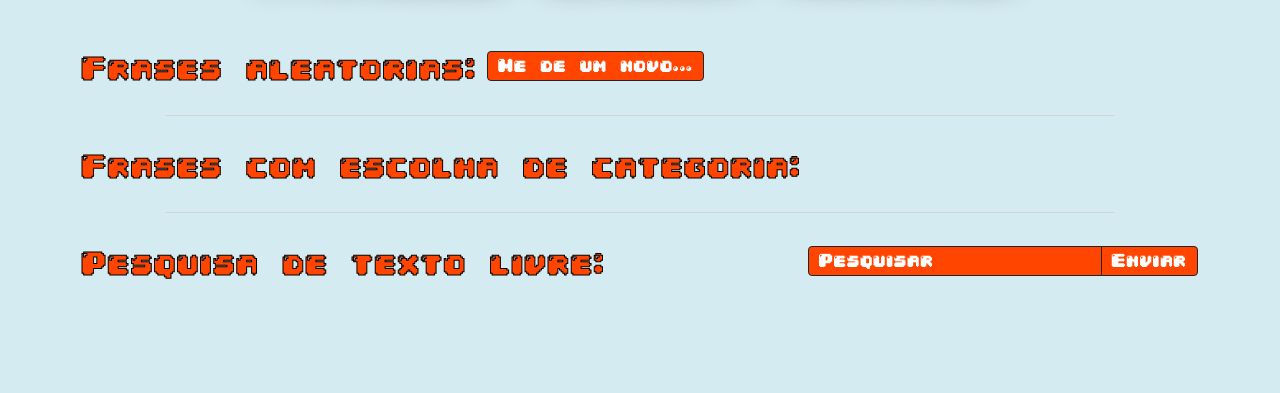
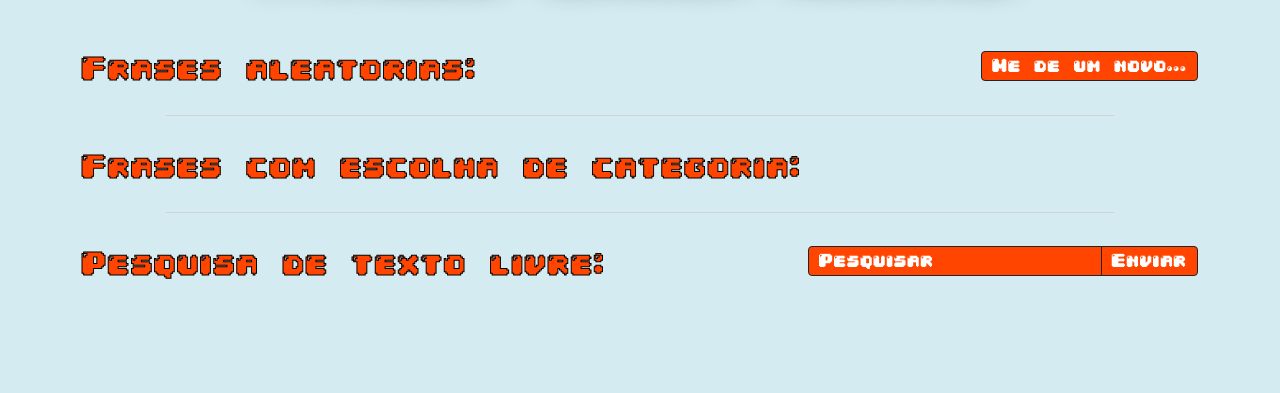
Before and after one commit to LucasAlexsander/chucknorrisAPI, a plain HTML site: page index.html in a window 1280 px wide. Shown: the part 407-800 px from the top of the page. Drawn offline with nearby package versions, Linux system fonts and the light colour scheme; no server answers.

Commit message:
justify-content-between em frases aleatórias

```diff
--- a/index.html
+++ b/index.html
@@ -35,7 +35,7 @@
 
         <div class="mt-5">
 
-            <div class="d-flex align-items-center">
+            <div class="d-flex align-items-center justify-content-between">
                 <h3 class="formatacaoTexto">Frases aleatorias:</h3>
                 <button type="button" onclick="apiFrasesRandom()" class="btn btn-outline-dark buttonChuckNorris">Me de um novo...</button>
             </div>
```
